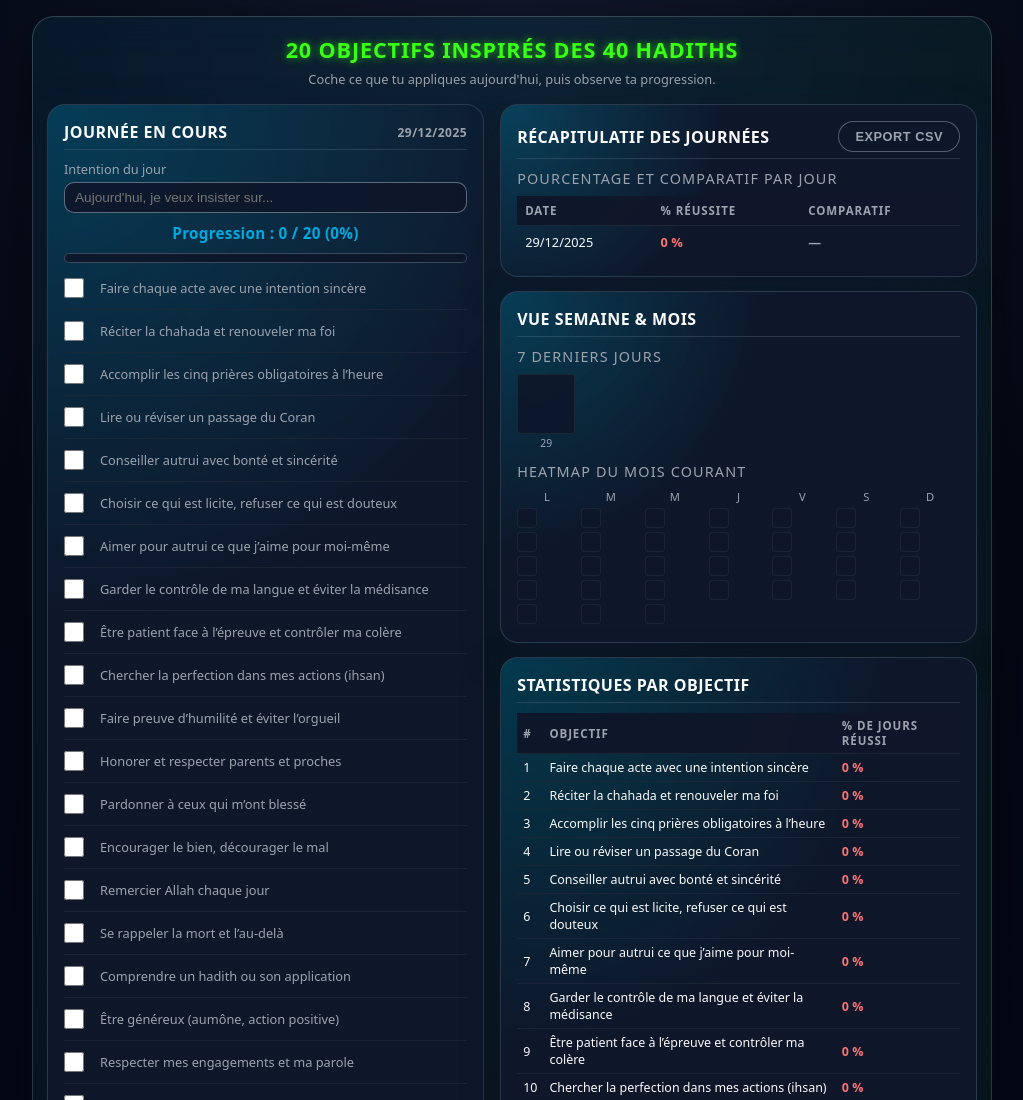
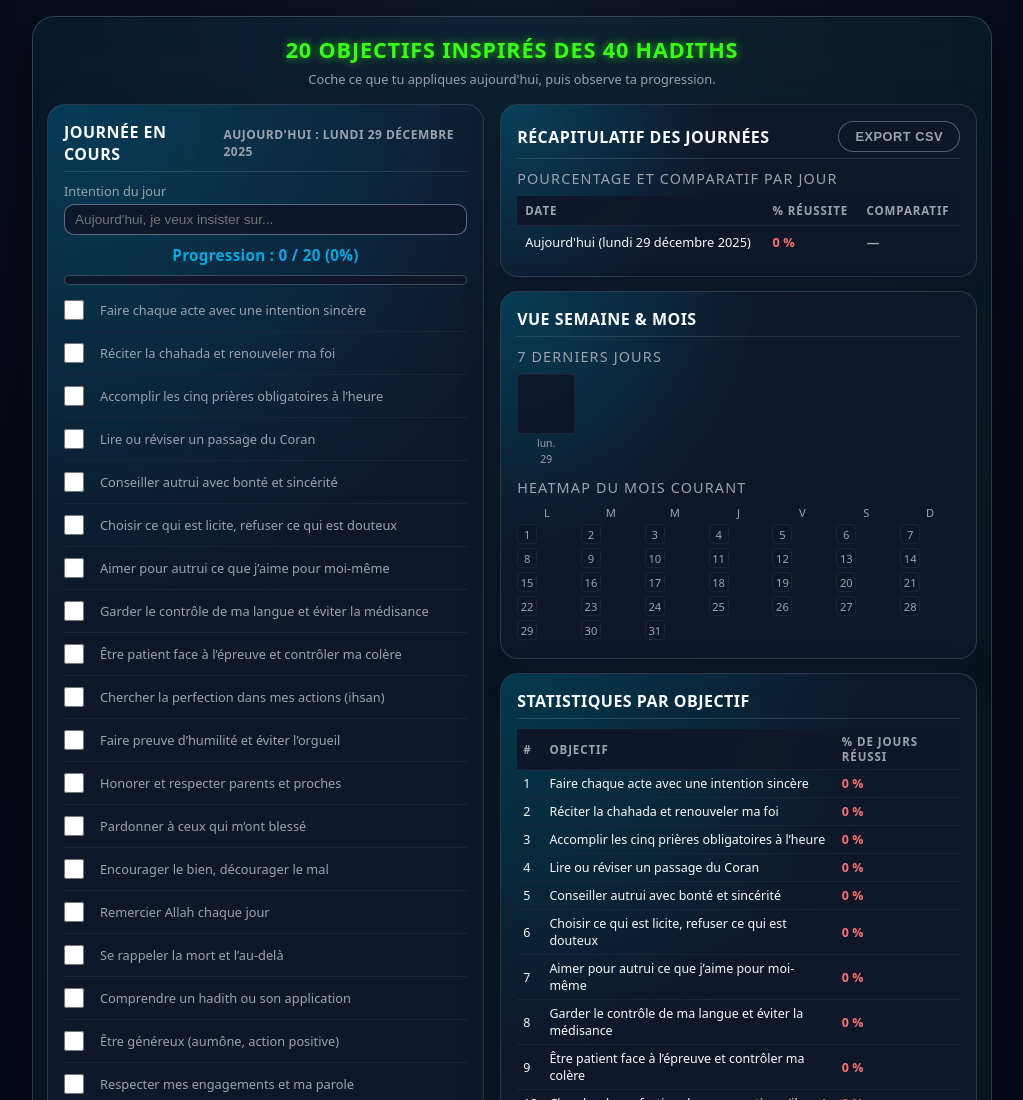
Before and after one commit to craftGX/objectif40nawawi, a plain HTML site: page index.html in a window 1280 px wide. Shown: the top 1100 px of the page, without its empty margins (128-1151 px from the left). Drawn offline with Linux system fonts and the light colour scheme.

Commit message:
Enhance date formatting and todo rendering
Updated date formatting and rendering logic for better clarity and usability.

```diff
--- a/index.html
+++ b/index.html
@@ -616,7 +616,9 @@
 
       function formatDateFR(key) {
         const [y, m, d] = key.split("-").map(Number);
-        return new Date(y, m - 1, d).toLocaleDateString("fr-FR");
+        const date = new Date(y, m - 1, d);
+        const options = { weekday: "long", year: "numeric", month: "long", day: "numeric" };
+        return date.toLocaleDateString("fr-FR", options); // ex: samedi 29 décembre 2025
       }
 
       // --- Storage ---
@@ -659,7 +661,8 @@
         setDailyData(dailyData);
       }
 
-      todayLabel.textContent = formatDateFR(currentDay);
+      // Affichage clair de la date du jour
+      todayLabel.textContent = "Aujourd'hui : " + formatDateFR(currentDay);
 
       // --- Intention du jour ---
       function renderIntent() {
@@ -700,23 +703,33 @@
         OBJECTIFS.forEach((obj, i) => {
           const li = document.createElement("li");
           li.className = "todo" + (checks[i] ? " checked" : "");
-          li.innerHTML = `
-            <input type="checkbox" id="c${i}" ${checks[i] ? "checked" : ""}>
-            <label for="c${i}">${obj}</label>
-          `;
-          todosEl.appendChild(li);
 
-          const checkbox = li.querySelector("input");
+          const checkbox = document.createElement("input");
+          checkbox.type = "checkbox";
+          checkbox.id = "c" + i;
+          checkbox.checked = !!checks[i];
+
+          const label = document.createElement("label");
+          label.htmlFor = "c" + i;
+          label.textContent = obj;
+
+          // handler SANS re-render complet de la liste
           checkbox.addEventListener("change", (e) => {
-            state.checks[i] = e.target.checked;
+            const checked = e.target.checked;
+            state.checks[i] = checked;
             setDailyData(dailyData);
-            renderTodos();
+            li.classList.toggle("checked", checked);
+            updateCurrentDayPercent();
             renderRecap();
             renderBars();
             renderHeatmap();
             renderObjectifsStats();
             renderBadges();
           });
+
+          li.appendChild(checkbox);
+          li.appendChild(label);
+          todosEl.appendChild(li);
         });
 
         updateCurrentDayPercent();
@@ -774,7 +787,11 @@
           const tr = document.createElement("tr");
 
           const tdDate = document.createElement("td");
-          tdDate.textContent = formatDateFR(d);
+          if (d === currentDay) {
+            tdDate.textContent = "Aujourd'hui (" + formatDateFR(d) + ")";
+          } else {
+            tdDate.textContent = formatDateFR(d);
+          }
           tr.appendChild(tdDate);
 
           const tdPercent = document.createElement("td");
@@ -803,7 +820,7 @@
         });
       }
 
-      // --- Graph 7 derniers jours ---
+      // --- Graph 7 derniers jours (planning hebdo) ---
       function renderBars() {
         barGraphEl.innerHTML = "";
         const dates = Object.keys(dailyData).sort();
@@ -815,6 +832,7 @@
           const percent = info.percent ?? 0;
 
           const barWrapper = document.createElement("div");
+
           const bar = document.createElement("div");
           bar.className = "bar";
           const fill = document.createElement("div");
@@ -822,13 +840,19 @@
           fill.style.height = percent + "%";
           bar.appendChild(fill);
 
-          const label = document.createElement("div");
           const jsDate = new Date(d);
-          label.className = "bar-label";
-          label.textContent = jsDate.getDate();
+
+          const labelDay = document.createElement("div");
+          labelDay.className = "bar-label";
+          labelDay.textContent = jsDate.toLocaleDateString("fr-FR", { weekday: "short" }); // lun, mar...
+
+          const labelNum = document.createElement("div");
+          labelNum.className = "bar-label";
+          labelNum.textContent = jsDate.getDate(); // 29, 30...
 
           barWrapper.appendChild(bar);
-          barWrapper.appendChild(label);
+          barWrapper.appendChild(labelDay);
+          barWrapper.appendChild(labelNum);
           barGraphEl.appendChild(barWrapper);
         });
       }
@@ -875,7 +899,7 @@
           const cell = document.createElement("div");
           cell.className = "heat-cell " + clazz;
           cell.title = `${percent}%`;
-          cell.textContent = "";
+          cell.textContent = d; // numéro du jour dans la cellule
           heatmapEl.appendChild(cell);
         }
       }
@@ -940,7 +964,6 @@
 
         const target = parseInt(targetPercentInput.value || "70", 10);
 
-        // streak global de jours >= target
         let currentStreak = 0;
         let longestStreak = 0;
         dates.forEach((d) => {
@@ -998,7 +1021,7 @@
         });
 
         const csv = rows.join("\n");
-        const blob = new Blob([csv], { type: "text/csv;charset=utf-8;" }); // [web:62][web:65]
+        const blob = new Blob([csv], { type: "text/csv;charset=utf-8;" });
         const url = URL.createObjectURL(blob);
         const a = document.createElement("a");
         a.href = url;
```
